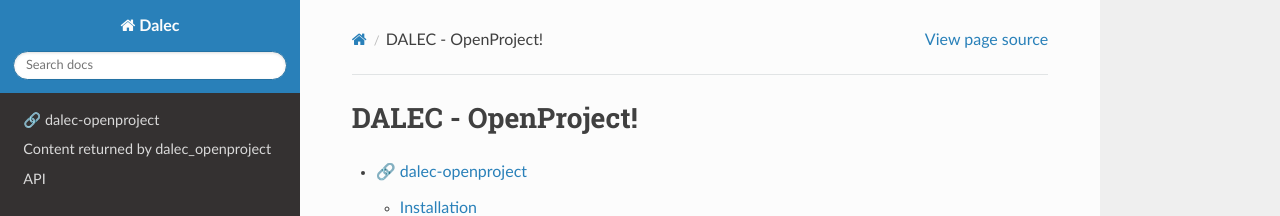
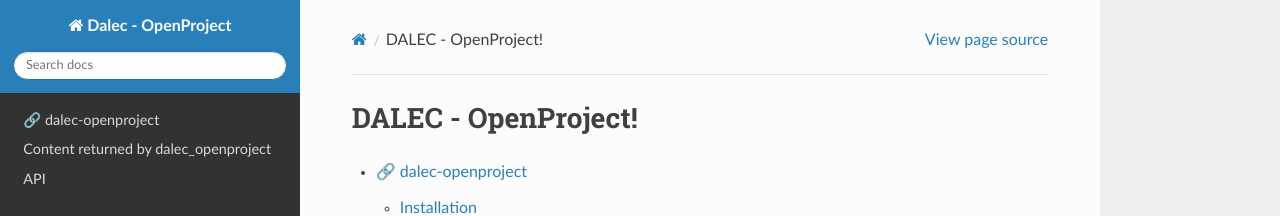
Before and after one commit to webu/dalec-openproject, a Sphinx documentation site: the page built from docs/source/index.md, in a window 1280 px wide. Shown: the top 216 px of the page. Built offline with Sphinx 7.4.7 and the Read the Docs theme 2.0.0, drawn with Linux system fonts in a browser that asks for light colours.

Commit message:
fix docs project name

```diff
--- a/docs/source/conf.py
+++ b/docs/source/conf.py
@@ -6,16 +6,16 @@
 # -- Project information -----------------------------------------------------
 # https://www.sphinx-doc.org/en/master/usage/configuration.html#project-information
 
-
 # Standard libs
 import os
 import sys
 
 sys.path.insert(0, os.path.abspath("../.."))
 
-from dalec_openproject import __version__ as dalec_version  # noqa
+# DALEC imports
+from dalec_openproject import __version__ as dalec_version
 
-project = "Dalec"
+project = "Dalec - OpenProject"
 copyright = "2023, Webu"
 author = "Webu"
 release = dalec_version
```
